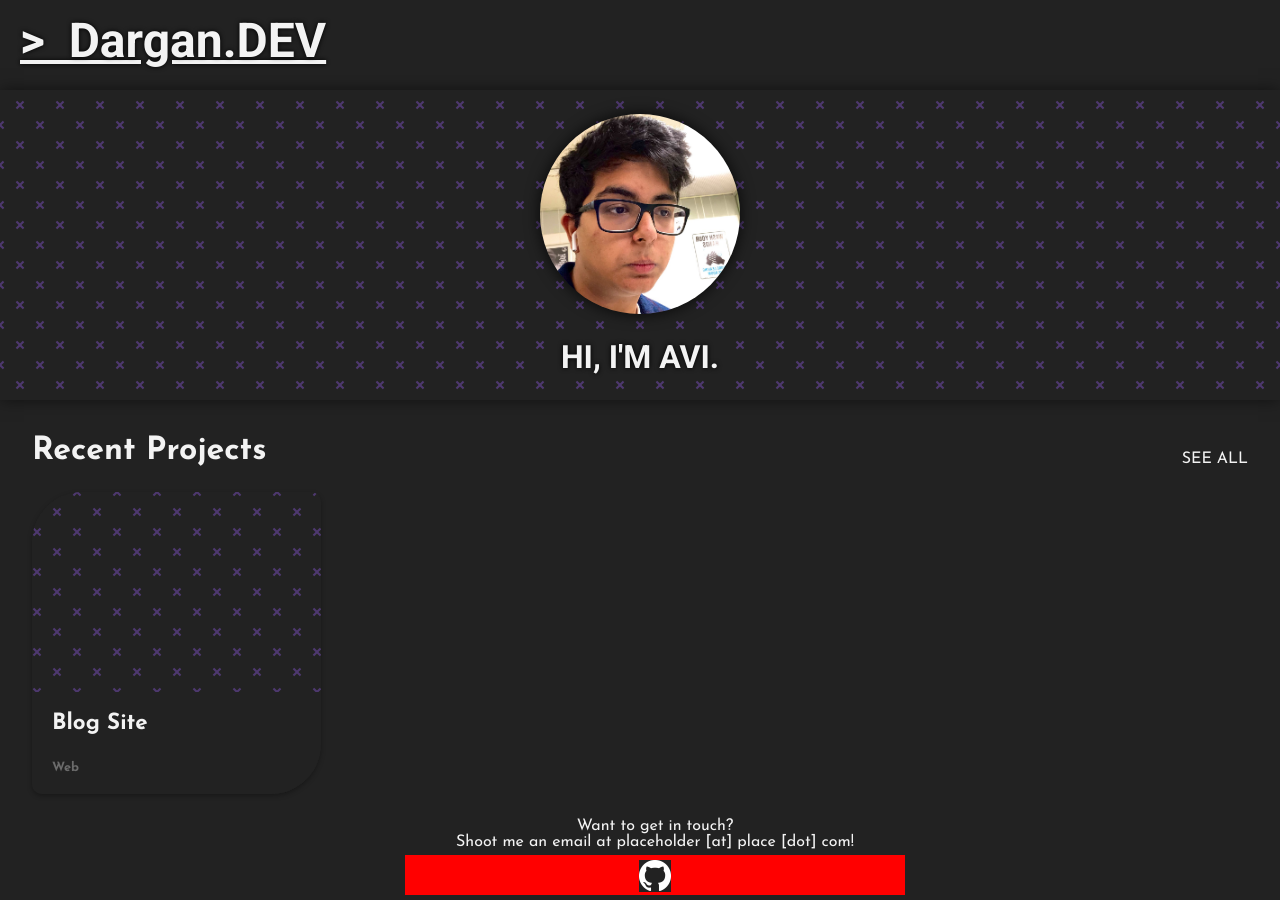
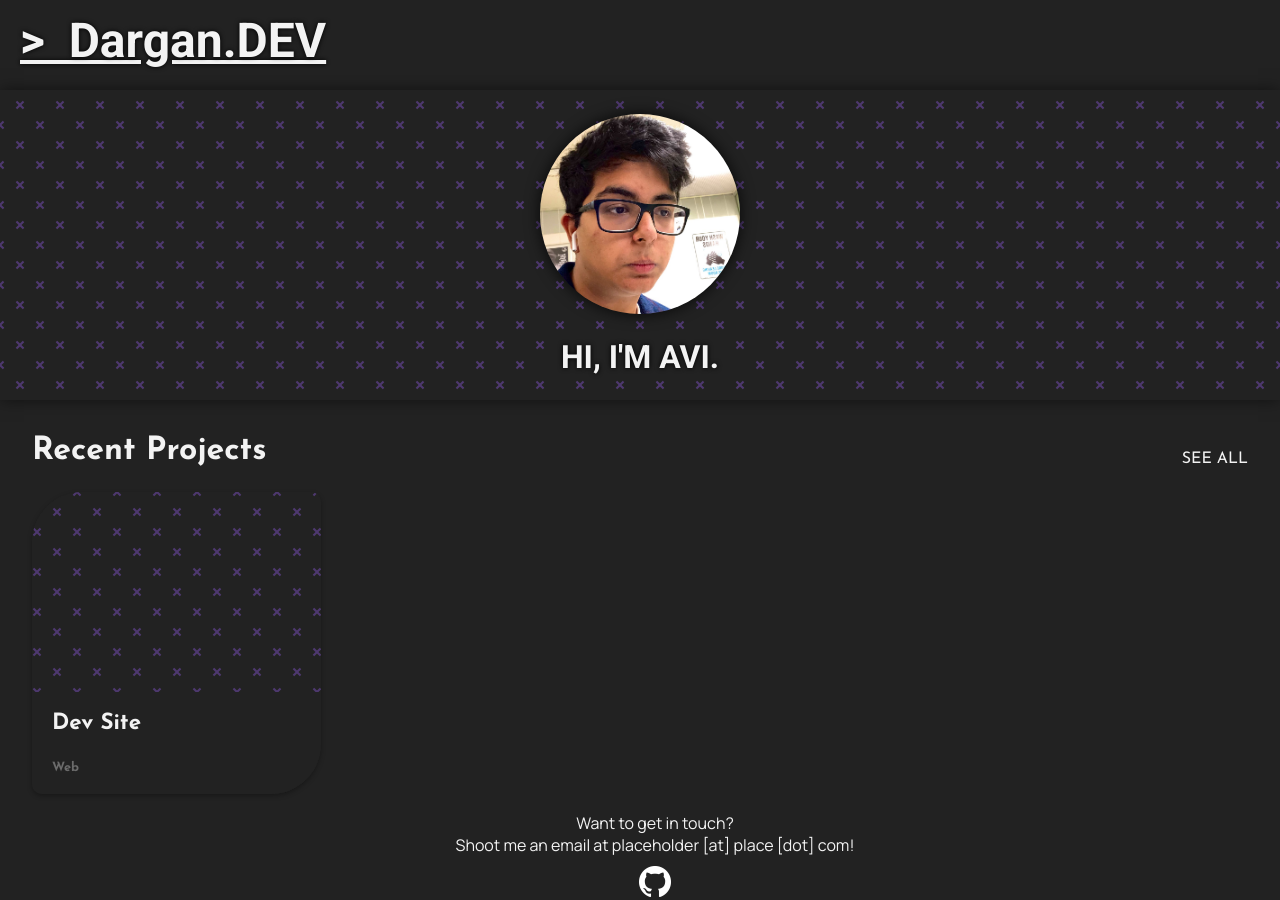
Before and after one commit to avidargan/avidargan.github.io, a Jekyll site: the page built from index.html, in a window 1280 px wide. Built offline with Jekyll 4.4.1, drawn with Linux system fonts in a browser that asks for light colours.

Commit message:
added article, fixed project styling, and changed some fonts around.

```diff
--- a/_includes/footer.html
+++ b/_includes/footer.html
@@ -7,7 +7,7 @@
 
     <div class="ext-links">
         <div class='ext-img-container'>
-            <img class='ext-link-img' src='../assets/images/main/github-mark.png'>
+            <a href='https://github.com/avidargan'><img class='ext-link-img' src='../assets/images/main/github-mark.png'></a>
         </div>
     </div>
 
--- a/_layouts/project.html
+++ b/_layouts/project.html
@@ -36,8 +36,6 @@
                 </div>
             </div>
             <div class="project-content">
-                hello!!
-                How are u!!
                 {{ content }}
             </div>
         </div>
--- a/_sass/main.scss
+++ b/_sass/main.scss
@@ -1,3 +1,6 @@
+@import url('https://fonts.googleapis.com/css2?family=Manrope&display=swap');
+@import url('https://fonts.googleapis.com/css2?family=Roboto:wght@700&display=swap');
+
 * {
 
     padding: 0px;
@@ -6,17 +9,27 @@
     background-color: #222222;
     color:#f3f3f3;
 
+    scrollbar-width: none;
+    -ms-overflow-style:none;
 }
 
 html, body {
     // position:relative;
-    overflow-x:hidden;
+    overflow-x: hidden;
     height: 100%;
+
 }
 
 html {
 
     font-family: 'Josefin Sans', sans-serif;
+    box-shadow: 0 5px 15px rgba(0, 0, 0, 0.5);
+
+}
+
+body::-webkit-scrollbar {
+
+    display: none;
 
 }
 
@@ -58,7 +71,6 @@
 
     width: 500px;
     height: 100%;
-    background-color: red;
     display: flex;
     justify-content: center;
 
@@ -70,6 +82,8 @@
     width: 100%;
 
     margin: 15px;
+
+    font-family: 'Manrope', sans-serif;
 
     display: flex;
     flex-direction: column;
--- a/assets/css/project.scss
+++ b/assets/css/project.scss
@@ -1,8 +1,6 @@
 ---
 ---
 @import "main";
-@import url('https://fonts.googleapis.com/css2?family=Roboto:wght@700&display=swap');
-
 
 .project-container {
 
@@ -14,6 +12,11 @@
 
     overflow: hidden;
     border-radius: 50px 10px;
+
+    display: flex;
+    flex-direction: column;
+    justify-content: center;
+    align-items: center;
 
     box-shadow: 0 5px 15px rgba(0, 0, 0, 0.5);
 
@@ -32,6 +35,8 @@
     background-position: center center;
 
     text-shadow: 0px 0px 5px black;
+    box-shadow: 0 4px 10px rgba(0, 0, 0, 0.3);
+    z-index: 1;
 
 }
 
@@ -54,9 +59,20 @@
 .project-content {
 
     height: auto;
-    width: 100%;
+    width: 90%;
 
+    margin: 5px;
     padding: 20px;
+
+    font-family: 'Manrope', sans-serif;
+
+    h1,h2,h3,h4 {
+        margin-bottom: 15px;
+    }
+
+    p {
+        margin-bottom: 10px;
+    }
 
 }
 
```
Also changed, not shown: _projects/blog-site.md (deleted, +0 -12 lines), _projects/dev-site.md (added, +23 -0 lines).
